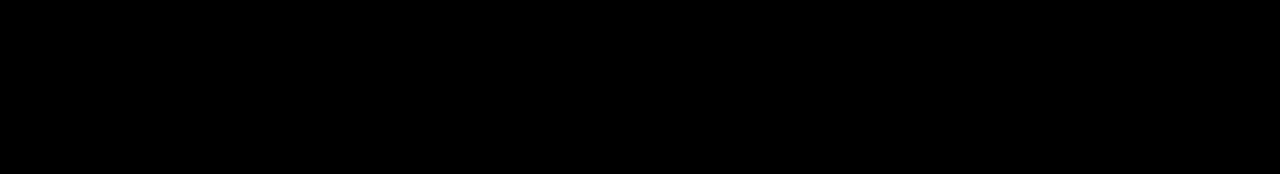
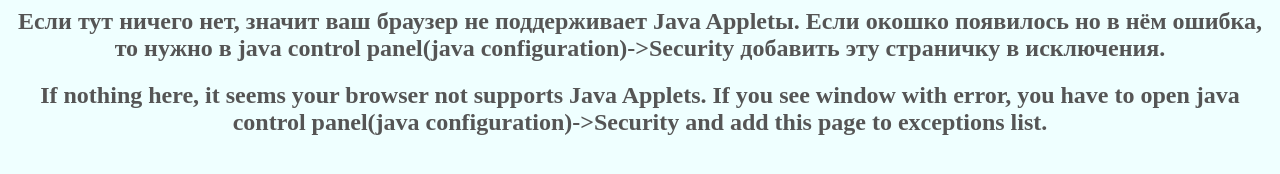
Before and after one commit to ManakhovN/ld32_build, a plain HTML site: page index.html in a window 1280 px wide. Drawn offline with Linux system fonts and the light colour scheme.

Commit message:
some changes.

```diff
--- a/index.html
+++ b/index.html
@@ -1,10 +1,19 @@
 <html>
 <head>
+<meta charset="utf-8">
 <title>For me u are zombie</title>
 </head>
-<body bgcolor="#000000" text="#906060">
+<body bgcolor="#EFFFFF" text="#555555">
 <center>
 <applet code="dontre.unconventional.weapon.GameApplet" archive="ld32.jar" width="480" height="360">
+<H2>Если тут ничего нет, значит ваш браузер не поддерживает Java Appletы.
+Если окошко появилось но в нём ошибка, то нужно
+в java control panel(java configuration)->Security добавить эту страничку в исключения.
+</H2>
+<H2>If nothing here, it seems your browser not supports Java Applets.
+If you see window with error, you have to open java control panel(java configuration)->Security
+and add this page to exceptions list.
+</H2>
 </applet>
 </center>
 </body>
```
